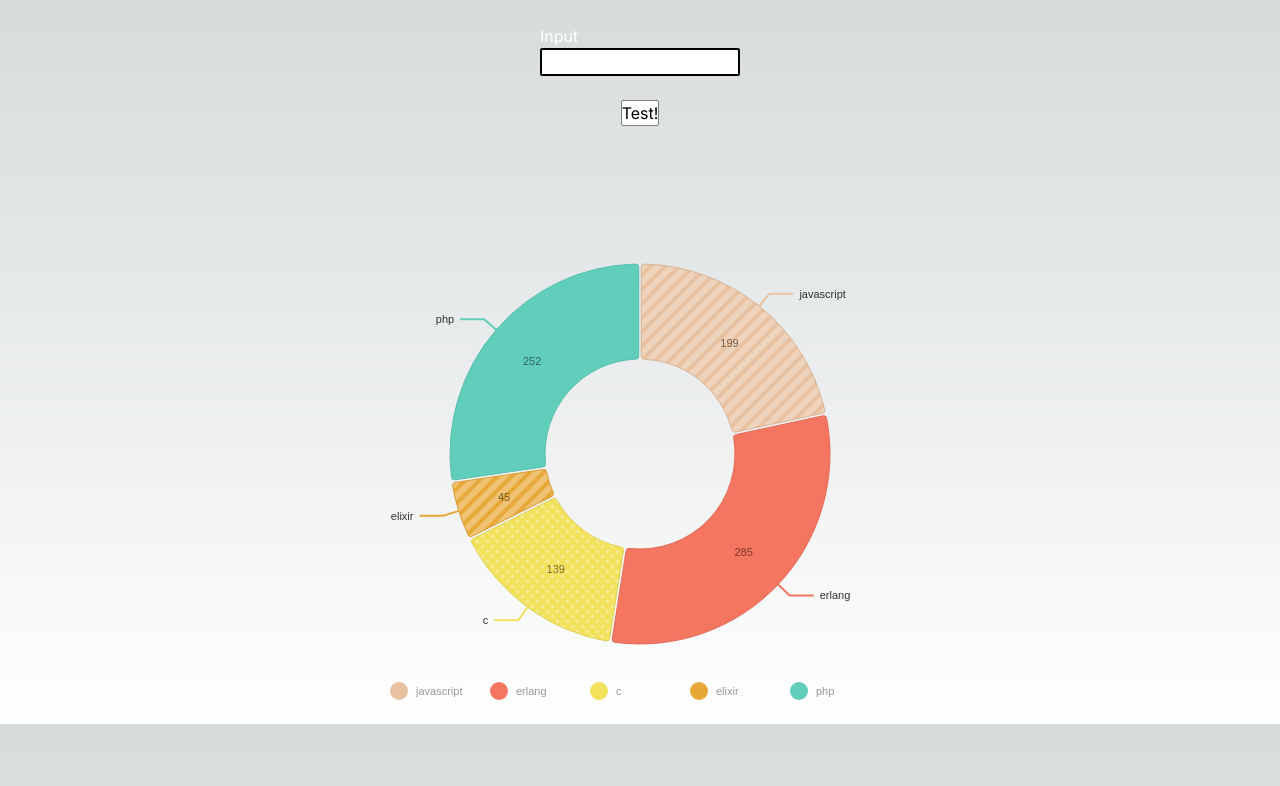
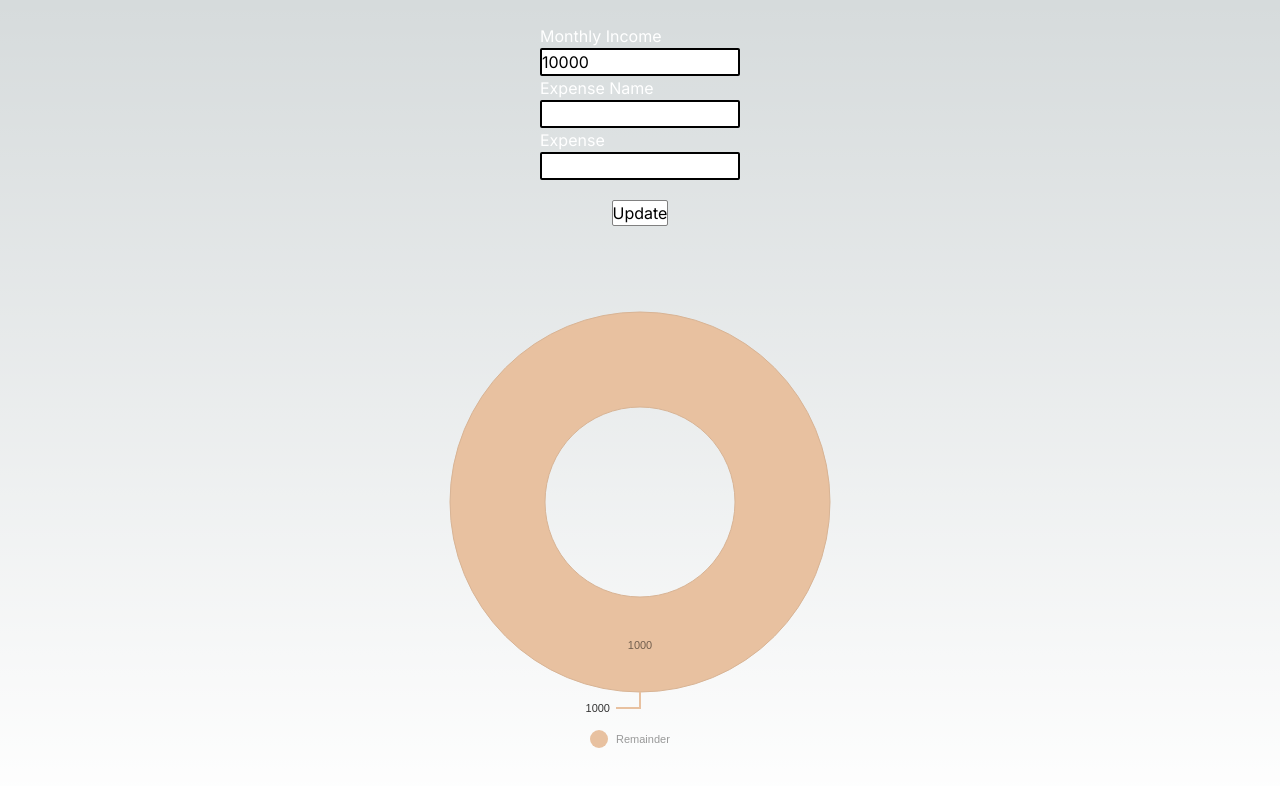
Before and after one commit to posthello-code/budgetizer, a Next.js app: page / in a window 1280 px wide. Shown: the top 786 px of the page. Built offline with nearby package versions, Linux system fonts and the light colour scheme.

Commit message:
basic budgeting app

```diff
--- a/app/budget-pie.tsx
+++ b/app/budget-pie.tsx
@@ -1,42 +1,12 @@
 import { ResponsivePie } from "@nivo/pie";
+import { useEffect } from "react";
 
-const data = [
-  {
-    id: "javascript",
-    label: "javascript",
-    value: 199,
-    color: "hsl(182, 70%, 50%)",
-  },
-  {
-    id: "erlang",
-    label: "erlang",
-    value: 285,
-    color: "hsl(141, 70%, 50%)",
-  },
-  {
-    id: "c",
-    label: "c",
-    value: 139,
-    color: "hsl(253, 70%, 50%)",
-  },
-  {
-    id: "elixir",
-    label: "elixir",
-    value: 45,
-    color: "hsl(108, 70%, 50%)",
-  },
-  {
-    id: "php",
-    label: "php",
-    value: 252,
-    color: "hsl(169, 70%, 50%)",
-  },
-];
-
-export const BudgetPie = () => (
+export const BudgetPie = (props: any) => {
+  useEffect(() => {});
+  return (
     <div id="chart" style={{ height: 500 }}>
       <ResponsivePie
-      data={data}
+        data={props.data}
         margin={{ top: 40, right: 80, bottom: 80, left: 80 }}
         innerRadius={0.5}
         padAngle={0.7}
@@ -51,6 +21,8 @@ export const BudgetPie = () => (
         arcLinkLabelsTextColor="#333333"
         arcLinkLabelsThickness={2}
         arcLinkLabelsColor={{ from: "color" }}
+        arcLabel="value"
+        arcLinkLabel="value"
         arcLabelsSkipAngle={10}
         arcLabelsTextColor={{
           from: "color",
@@ -154,3 +126,4 @@ export const BudgetPie = () => (
       />
     </div>
   );
+};
--- a/app/controls.tsx
+++ b/app/controls.tsx
@@ -1,10 +1,19 @@
 import { useState } from "react";
+import { v4 as uuidv4 } from "uuid";
 
-export const Controls = () => {
-  const [inputText, setInputText] = useState("");
+export const Controls = (props: any) => {
+  const [monthlyIncomeInput, setMonthlyIncomeInput] = useState(1000);
+  const [expenseInput, setExpenseInput] = useState(0);
+  const [expenseNameInput, setExpenseNameInput] = useState("unknown");
+
   function handleClick() {
-    console.log(inputText);
+    props.setMonthlyIncome(monthlyIncomeInput);
+    props.setExpenses([
+      ...props.expenses,
+      { id: expenseNameInput, label: expenseNameInput, value: expenseInput },
+    ]);
   }
+
   return (
     <div
       style={{
@@ -15,9 +24,10 @@ export const Controls = () => {
         justifyItems: "center",
       }}
     >
-      <div>
+      <div id="monthly-income">
         <label style={{ width: "100%" }}>
-          Input<br></br>
+          Monthly Income
+          <br></br>
           <input
             style={{
               width: 200,
@@ -27,17 +37,58 @@ export const Controls = () => {
               borderWidth: 2,
               backgroundColor: "white",
             }}
+            defaultValue={10000}
             name="Input"
             onChange={(event) => {
-              setInputText(event.target.value);
+              setMonthlyIncomeInput(parseFloat(event.target.value));
             }}
           ></input>
         </label>
       </div>
-      <div>
-        <br></br>
+
+      <div id="expense-name">
+        <label style={{ width: "100%" }}>
+          Expense Name
+          <input
+            style={{
+              width: 200,
+              color: "black",
+              borderColor: "black",
+              borderRadius: 2,
+              borderWidth: 2,
+              backgroundColor: "white",
+            }}
+            name="Expense Name"
+            onChange={(event) => {
+              setExpenseNameInput(event.target.value);
+            }}
+          ></input>
+        </label>
+      </div>
+      <div id="expense">
+        <label style={{ width: "100%" }}>
+          Expense
+          <input
+            style={{
+              width: 200,
+              color: "black",
+              borderColor: "black",
+              borderRadius: 2,
+              borderWidth: 2,
+              backgroundColor: "white",
+            }}
+            name="expense-input"
+            onChange={(event) => {
+              setExpenseInput(parseFloat(event.target.value));
+            }}
+          ></input>
+        </label>
+      </div>
+
+      <div id="submit-button">
         <button
           style={{
+            marginTop: "20px",
             textAlign: "center",
             color: "black",
             borderColor: "grey",
@@ -47,7 +98,7 @@ export const Controls = () => {
           }}
           onClick={handleClick}
         >
-          Test!
+          Update
         </button>
       </div>
     </div>
--- a/app/page.tsx
+++ b/app/page.tsx
@@ -1,10 +1,19 @@
 "use client";
 
-import React from "react";
+import React, { useEffect, useState } from "react";
 import { Controls } from "./controls";
 import { BudgetPie } from "./budget-pie";
 
 export default function Home() {
+  const [monthlyIncome, setMonthlyIncome] = useState<number>(1000.0);
+  const [expenses, setExpenses] = useState<
+    [{ id: String; value: number; label: String }] | []
+  >([]);
+
+  useEffect(() => {
+    console.log(expenses);
+    console.log("Remainder " + monthlyIncome);
+  });
   return (
     <main>
       <div
@@ -17,8 +26,33 @@ export default function Home() {
         }}
       >
         <br></br>
-        <Controls></Controls>
-        <BudgetPie></BudgetPie>
+        <Controls
+          setMonthlyIncome={setMonthlyIncome}
+          expenses={expenses}
+          setExpenses={setExpenses}
+        ></Controls>
+        <br></br>
+        <br></br>
+        <BudgetPie
+          data={[
+            ...expenses,
+            {
+              id: "Remainder",
+              label: "Remainder",
+              value:
+                expenses.length > 0
+                  ? monthlyIncome -
+                    expenses.map((e: any) => e.value).reduce((e, c) => e + c)
+                  : monthlyIncome,
+            },
+          ]}
+        ></BudgetPie>
+        <div style={{ marginTop: "20px", alignSelf: "center" }}>
+          Expense List:{" "}
+          {expenses.map((e: any) => (
+            <div id={e.id}>{`${e.id} ${e.value}`}</div>
+          ))}
+        </div>
       </div>
     </main>
   );
--- a/package.json
+++ b/package.json
@@ -13,12 +13,14 @@
     "@nivo/pie": "^0.87.0",
     "next": "14.2.4",
     "react": "^18",
-    "react-dom": "^18"
+    "react-dom": "^18",
+    "uuid": "^10.0.0"
   },
   "devDependencies": {
     "@types/node": "^20",
     "@types/react": "^18",
     "@types/react-dom": "^18",
+    "@types/uuid": "^10.0.0",
     "eslint": "^8",
     "eslint-config-next": "14.2.4",
     "postcss": "^8",
```
Also changed, not shown: 1 other file (tests, documents, lock files or other folders). Lines whose indentation alone changed are shown as unchanged.
